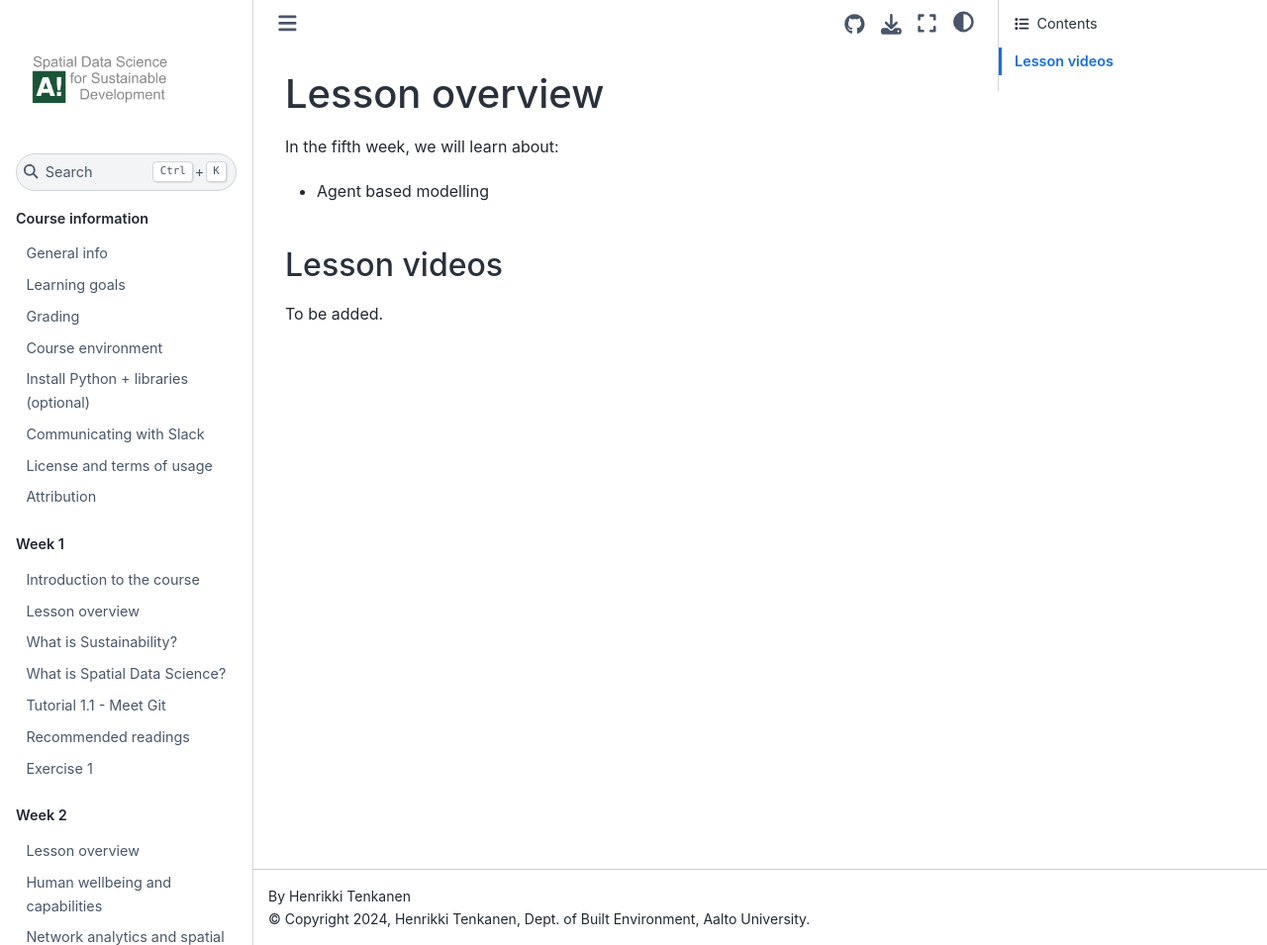
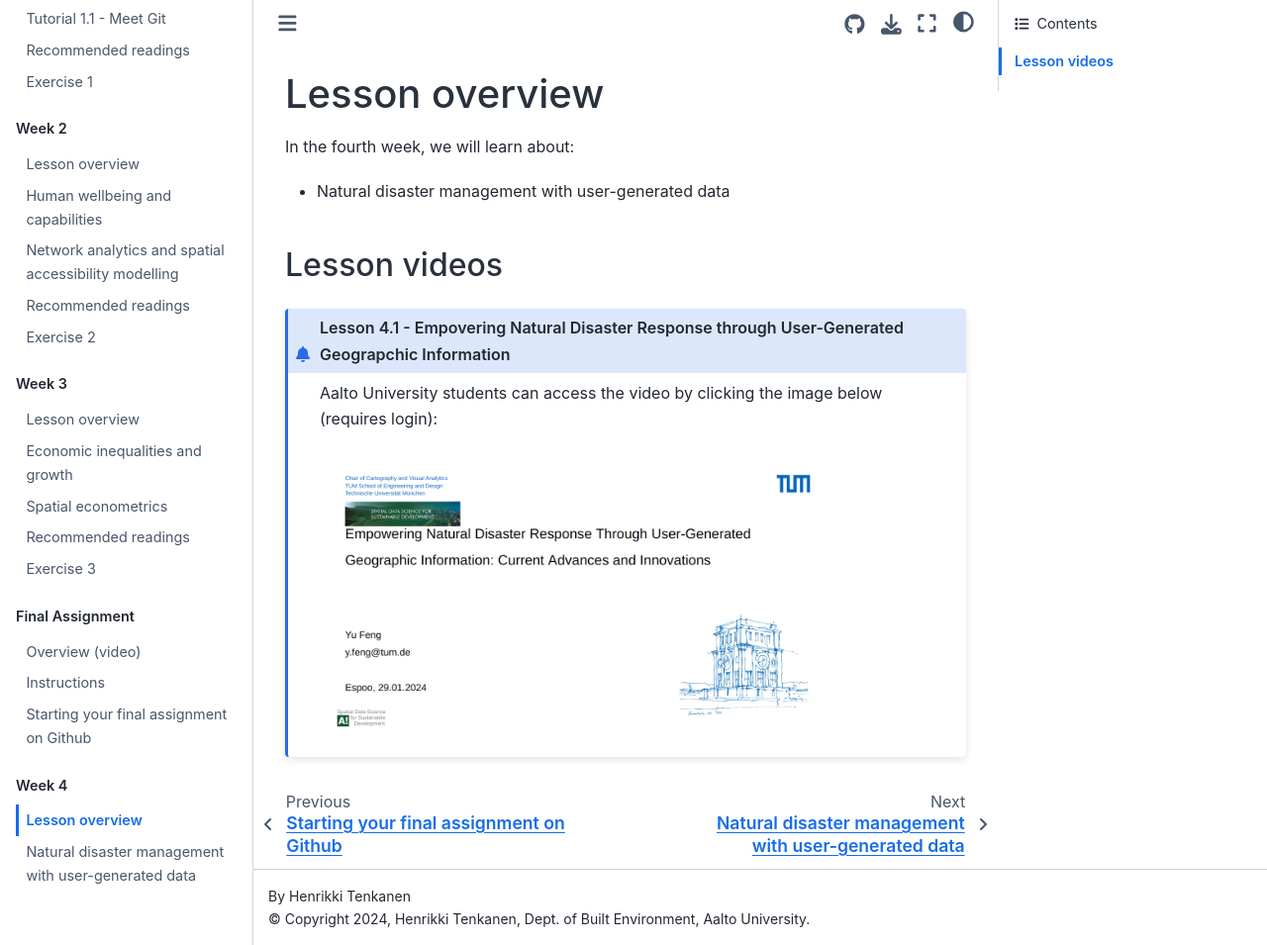
Before and after one commit to AaltoGIS/Sustainability-GIS, a Sphinx documentation site: the page built from source/lessons/L4/overview.rst, in a window 1280 px wide and 955 px high. Shown: the whole window at 99% size. Built offline with Sphinx 7.4.7 and the Sphinx Book theme 1.1.4, drawn with Linux system fonts in a browser that asks for light colours; pages that are not in the unit, such as notebooks, are missing from menus.

Commit message:
Add disaster management lesson

```diff
--- /dev/null
+++ b/source/lessons/L4/disaster-management-with-vgi.rst
@@ -0,0 +1,6 @@
+Natural disaster management with user-generated data
+====================================================
+
+.. raw:: html
+
+    <iframe src="https://docs.google.com/presentation/d/e/2PACX-1vQLE8KVi8EQU_nnAIKH-WkH6ea3REjp0N5I_uGYbIpg4FRA9BAgk4hnUR3hBgvAQ5emHphiq-M6Z333/embed?start=false&loop=false&delayms=3000" frameborder="0" width="960" height="569" allowfullscreen="true" mozallowfullscreen="true" webkitallowfullscreen="true"></iframe>
--- a/source/lessons/L4/overview.rst
+++ b/source/lessons/L4/overview.rst
@@ -1,16 +1,24 @@
 Lesson overview
 ===============
 
-In the fifth week, we will learn about:
+In the fourth week, we will learn about:
 
-- :doc:`Agent based modelling <agent-based-modelling>`
+- :doc:`Natural disaster management with user-generated data <distaster-management-with-vgi>`
 .. - :doc:`Spatial Data Science in Water Resource Management <water_resource_management>`
 .. - :doc:`Flood forecasting <flood_forecasting>`
 
 Lesson videos
 -------------
 
-To be added.
+.. admonition:: Lesson 4.1 - Empovering Natural Disaster Response through User-Generated Geograpchic Information
+
+    Aalto University students can access the video by clicking the image below (requires login):
+
+    .. figure:: img/SDS4SD_Lesson4.1.png
+        :target: https://aalto.cloud.panopto.eu/Panopto/Pages/Viewer.aspx?id=86334af1-3e88-40ff-83e0-b10600c9f22b
+        :width: 500px
+        :align: left
+
 
 .. .. admonition:: Lesson 5.1 - Agent Based Modelling with Spatial data
     Aalto University students can access the video by clicking the image below (requires login):
```
Also changed, not shown: source/index.rst (+9 -7 lines), source/lessons/L4/img/SDS4SD_Lesson4.1.png (added).
